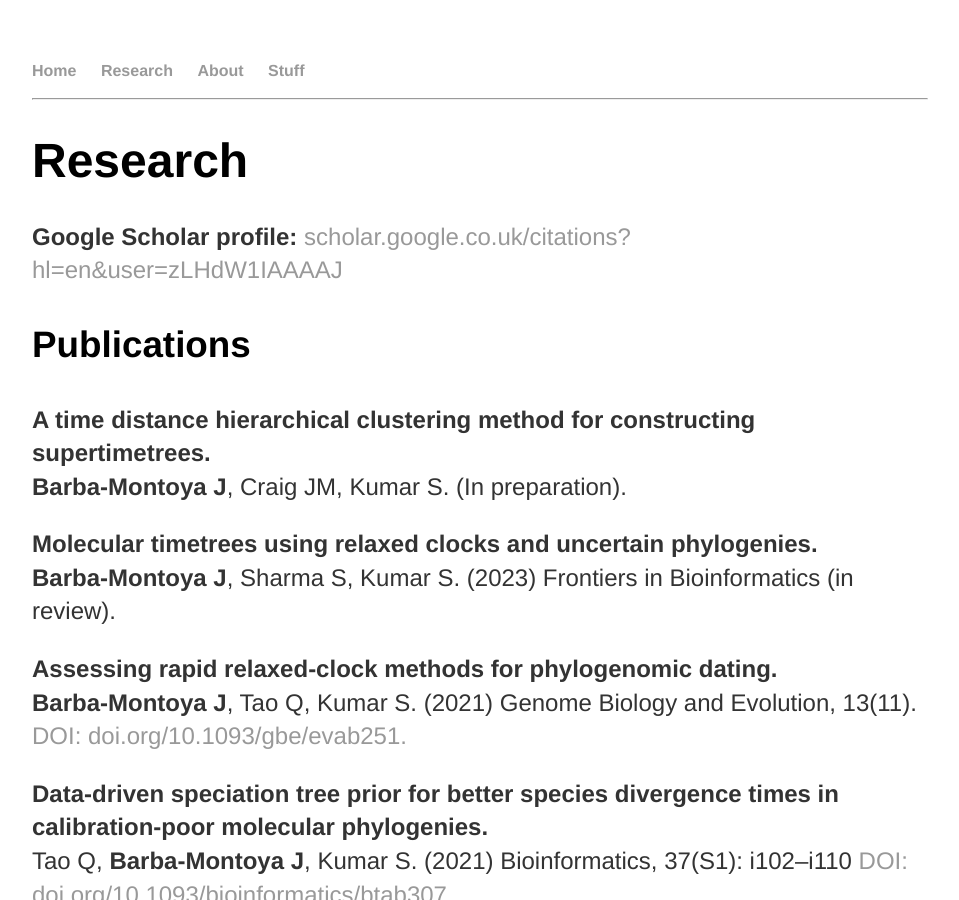
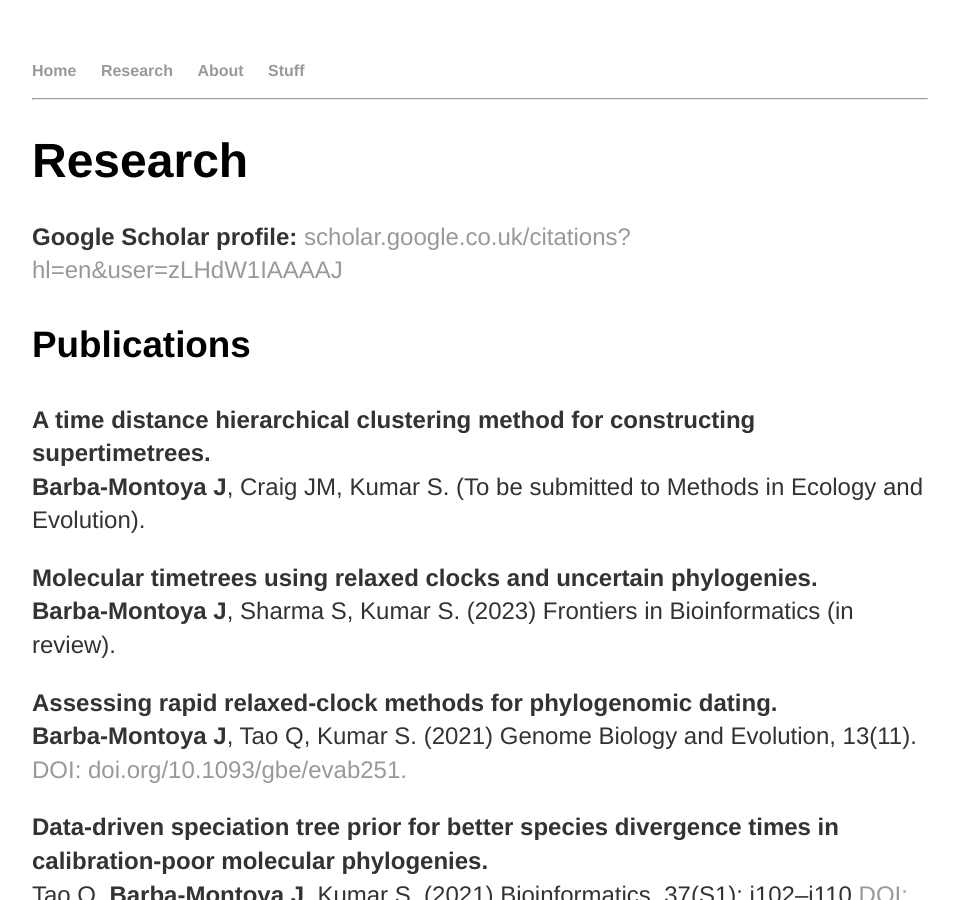
Before and after one commit to josebarbamontoya/josebarbamontoya.github.io, a Jekyll site: the page built from research/index.html, in a window 1280 px wide and 900 px high. Shown: the whole window, without its empty margins (160-1119 px from the left). Built offline with Jekyll 4.4.1, drawn with Linux system fonts in a browser that asks for light colours.

Commit message:
Update index.html

```diff
--- a/research/index.html
+++ b/research/index.html
@@ -7,8 +7,9 @@
 					<h1>Research</h1>
 					<p><b>Google Scholar profile:</b><a href="https://scholar.google.co.uk/citations?hl=en&user=zLHdW1IAAAAJ"> scholar.google.co.uk/citations?hl=en&user=zLHdW1IAAAAJ</a></p>
 					<h3>Publications</h3>
+
 <p><b>A time distance hierarchical clustering method for constructing supertimetrees.</b><br>
-<b>Barba-Montoya J</b>, Craig JM, Kumar S. (In preparation).
+<b>Barba-Montoya J</b>, Craig JM, Kumar S. (To be submitted to Methods in Ecology and Evolution).
 
 <p><b>Molecular timetrees using relaxed clocks and uncertain phylogenies.</b><br>
 <b>Barba-Montoya J</b>, Sharma S, Kumar S. (2023) Frontiers in Bioinformatics (in review).
```
